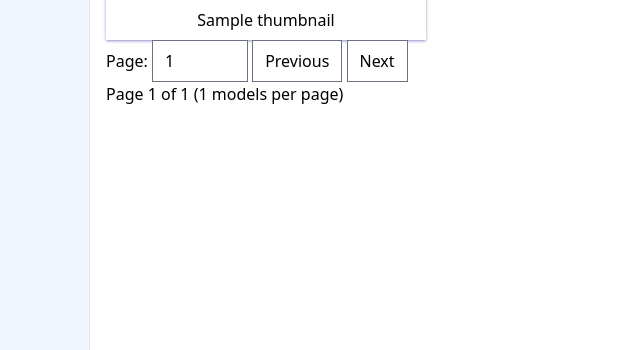
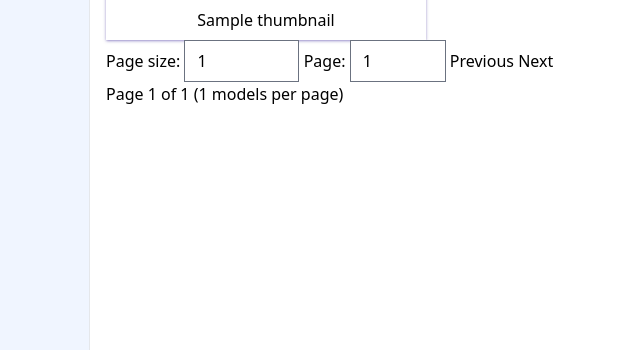
Before and after one commit to art-e-fact/RoboProp, a Django app: template templates/mymodels.html in a window 1280 px wide. Shown: the part 450-800 px from the top of the page, without its empty margins (166-806 px from the left). Run offline with Django 4.2, Linux system fonts and the light colour scheme; the template is opened without the code that fills it: most values are stand-ins (such as "Sample title", 1, 10 or a date in 2020); style sheets or scripts are compiled from the project's sources; some libraries are stand-ins or nearby versions.

Commit message:
working page size

```diff
--- a/templates/mymodels.html
+++ b/templates/mymodels.html
@@ -30,11 +30,12 @@
     </div>
     <div class="pagination">
         <form method="get">
-          <input type="hidden" name="page_size" value="{{ page_size }}">
+          <label for="page_size">Page size:</label>
+          <input type="number" name="page_size" id="page_size" value="{{ page_size }}" min="1" max="100" required>
           <label for="page">Page:</label>
           <input type="number" name="page" id="page" value="{{ page }}" min="1" max="{{ total_pages }}" required>
-          <button type="number" name="page" value="{{ page|add:'-1' }}" {% if page == 1 %}disabled{% endif %}>Previous</button>
-          <button type="number" name="page" value="{{ page|add:1 }}" {% if page == total_pages %}disabled{% endif %}>Next</button>
+          <button type="submit" name="page" value="{{ page|add:'-1' }}" {% if page == 1 %}disabled{% endif %}>Previous</button>
+          <button type="submit" name="page" value="{{ page|add:1 }}" {% if page == total_pages %}disabled{% endif %}>Next</button>
         </form>
       </div>
       <p>Page {{ page }} of {{ total_pages }} ({{ page_size }} models per page)</p>
```
